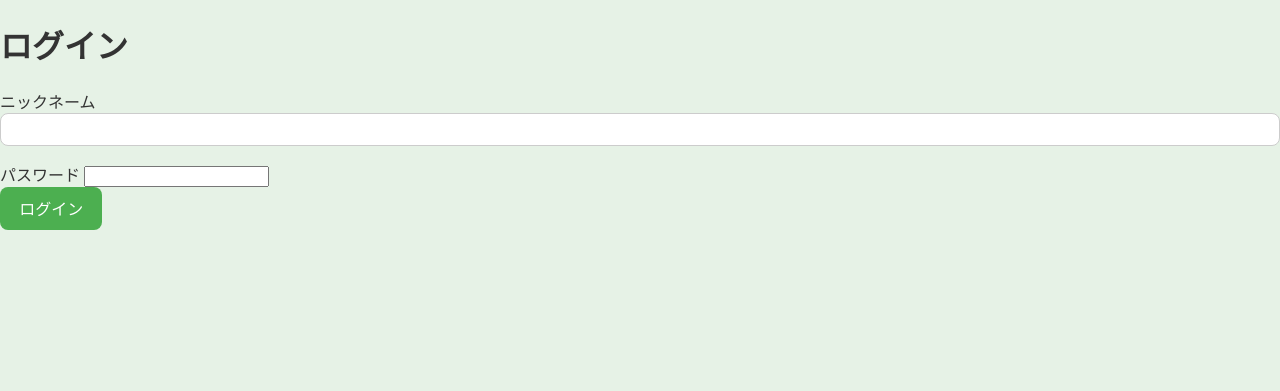
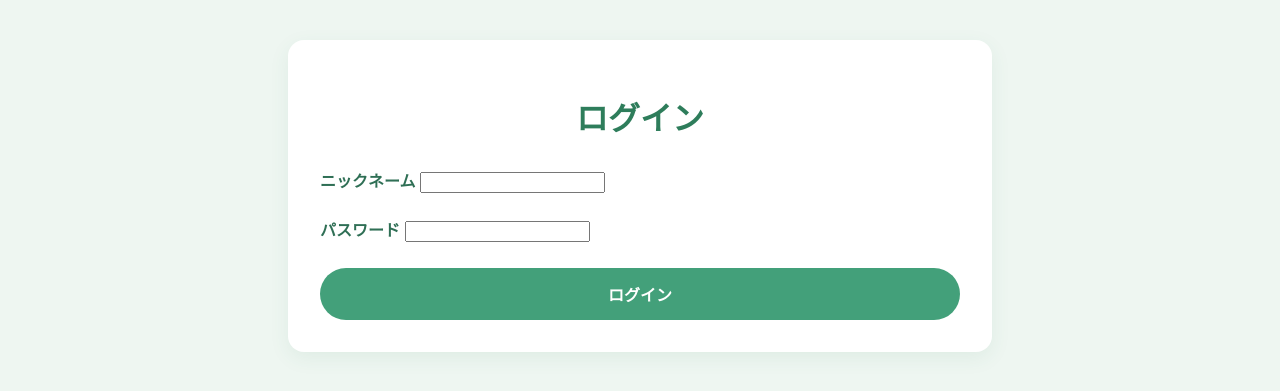
Before and after one commit to akanejingu07/mood_app, a Flask app: page /login in a window 1280 px wide. Shown: the top 391 px of the page. Run offline with Flask 3, Linux system fonts and the light colour scheme; some libraries are stand-ins or nearby versions.

Commit message:
css調整

```diff
--- a/static/css/style.css
+++ b/static/css/style.css
@@ -1,19 +1,34 @@
-/* 共通設定 */
 body {
-  font-family: "Helvetica Neue", Arial, sans-serif;
-  background-color: #e6f2e6; /* 薄い緑の背景 */
+  font-family: sans-serif;
+  background: #f7f7f7;
+  color: #333;
+  padding: 20px;
   margin: 0;
   padding: 0;
-  color: #333;
+  font-family: -apple-system, BlinkMacSystemFont, "Helvetica Neue",
+               "Hiragino Kaku Gothic ProN", "Yu Gothic", Meiryo, sans-serif;
+  background-color: #eef6f1;
+  color: #2f4f3e;
+  line-height: 1.6;
 }
 
+.field {
+  margin-bottom: 16px;
+}
+
+button {
+  padding: 8px 16px;
+}
 /* ヘッダー */
-header {
-  background-color: #4caf50; /* 緑 */
-  color: white;
-  padding: 1rem 2rem;
+
+h1 {
   text-align: center;
-  box-shadow: 0 2px 4px rgba(0,0,0,0.1);
+  color: #2e7d5b;
+  margin-bottom: 24px;
+}
+
+p a {
+  font-weight: 600;
 }
 
 header nav a {
@@ -34,68 +49,124 @@ main {
 }
 
 /* カード風コンテナ */
-.card {
-  background-color: #f0fff0; /* 薄い緑系カード */
-  border-radius: 12px;
-  box-shadow: 0 4px 8px rgba(0,0,0,0.1);
-  padding: 1.5rem;
-  margin-bottom: 1.5rem;
-  transition: transform 0.2s, box-shadow 0.2s;
+.container {
+  max-width: 640px;
+  margin: 40px auto;
+  padding: 32px;
+  background-color: #ffffff;
+  border-radius: 16px;
+  box-shadow: 0 6px 20px rgba(46, 125, 91, 0.08);
 }
 
-.card:hover {
-  transform: translateY(-3px);
-  box-shadow: 0 6px 12px rgba(0,0,0,0.15);
+.field {
+  margin-bottom: 24px;
 }
 
-/* テーブル */
-table {
-  width: 100%;
-  border-collapse: collapse;
-  margin-bottom: 1rem;
-  background-color: #f0fff0;
-  border-radius: 12px;
-  overflow: hidden;
+label {
+  font-weight: 600;
+  color: #2f6f55;
 }
 
-th, td {
-  padding: 0.75rem 1rem;
-  text-align: left;
-  border-bottom: 1px solid #d4edda;
+/* セレクト・テキスト */
+select,
+textarea,
+input[type="range"] {
+  width: 100%;
+  margin-top: 8px;
 }
 
-th {
-  background-color: #4caf50;
-  color: white;
+/* セレクト・テキストエリア */
+select,
+textarea {
+  padding: 10px 12px;
+  border-radius: 10px;
+  border: 1px solid #cde4d7;
+  font-size: 1rem;
+  background-color: #f9fdfb;
+}
+
+textarea {
+  resize: vertical;
+}
+
+/* レンジ */
+input[type="range"] {
+  margin-top: 12px;
+}
+
+/* 点数表示 */
+#scoreValue {
+  display: inline-block;
+  margin-left: 8px;
+  font-weight: bold;
+  color: #2e7d5b;
 }
 
 /* ボタン */
-button, input[type="submit"], a.button {
-  background-color: #4caf50;
-  color: white;
+button {
+  display: block;
+  width: 100%;
+  padding: 14px;
+  background-color: #43a07a;
+  color: #ffffff;
   border: none;
-  padding: 0.6rem 1.2rem;
-  border-radius: 8px;
+  border-radius: 999px;
+  font-size: 1rem;
+  font-weight: 600;
   cursor: pointer;
-  text-decoration: none;
-  font-size: 1rem;
-  transition: background-color 0.2s;
+  transition: background-color 0.2s ease;
 }
 
-button:hover, input[type="submit"]:hover, a.button:hover {
-  background-color: #45a049;
+button:hover {
+  background-color: #388f6a;
 }
 
-/* フォーム */
-input[type="text"], input[type="number"], select, textarea {
-  width: 100%;
-  padding: 0.5rem;
-  border-radius: 8px;
-  border: 1px solid #ccc;
-  margin-bottom: 1rem;
-  box-sizing: border-box;
+/* リンク */
+a {
+  color: #3a8f6b;
+  text-decoration: none;
 }
 
+a:hover {
+  text-decoration: underline;
+}
+
+/* 区切り線（history用） */
+hr {
+  border: none;
+  border-top: 1px solid #e1eee7;
+  margin: 24px 0;
+}
+/* ===== history カード ===== */
+
+.card {
+  background-color: #ffffff;
+  border-radius: 14px;
+  padding: 20px 24px;
+  margin-bottom: 20px;
+  box-shadow: 0 4px 12px rgba(46, 125, 91, 0.08);
+}
+
+.card-date {
+  font-weight: 600;
+  color: #2e7d5b;
+  margin-bottom: 8px;
+}
+
+.card-meta {
+  font-size: 0.9rem;
+  color: #6b8f7b;
+  margin-bottom: 12px;
+}
+
+.card-good ul {
+  padding-left: 18px;
+  margin: 0;
+}
+
+.card-good li {
+  margin-bottom: 6px;
+}
 /* カレンダー */
 .calendar-grid {
   display: grid;
```
